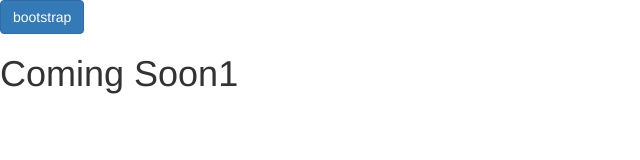
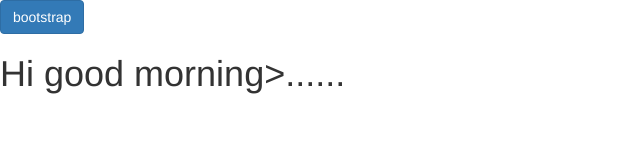
Before and after one commit to samba425/samba425.github.io, a plain HTML site: page index.html in a window 1280 px wide. Shown: the whole page, without its empty margins (0-640 px from the left). Drawn offline with nearby package versions, Linux system fonts and the light colour scheme.

Commit message:
Update index.html

```diff
--- a/index.html
+++ b/index.html
@@ -8,7 +8,7 @@
 
 <body>
 	<button class="btn btn-primary">bootstrap</button>
-	<h1>Coming Soon1</h1>
+	<h1>Hi good morning>......</h1>
 </body>
 
 </html>
```
